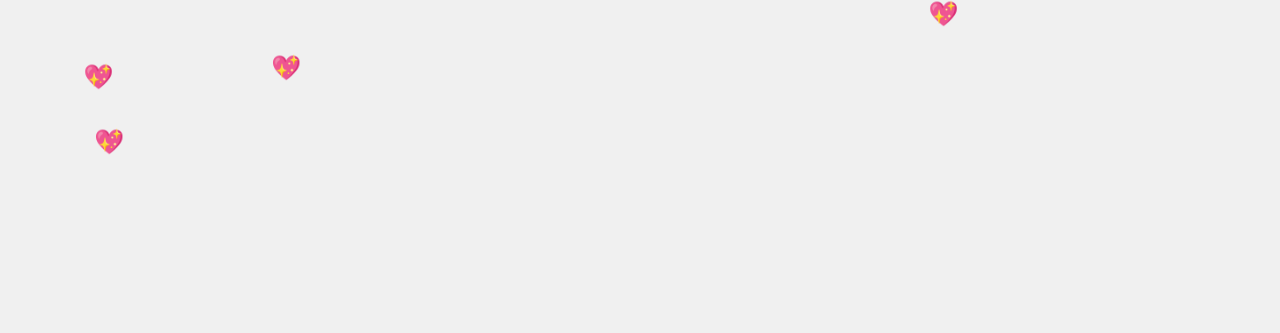
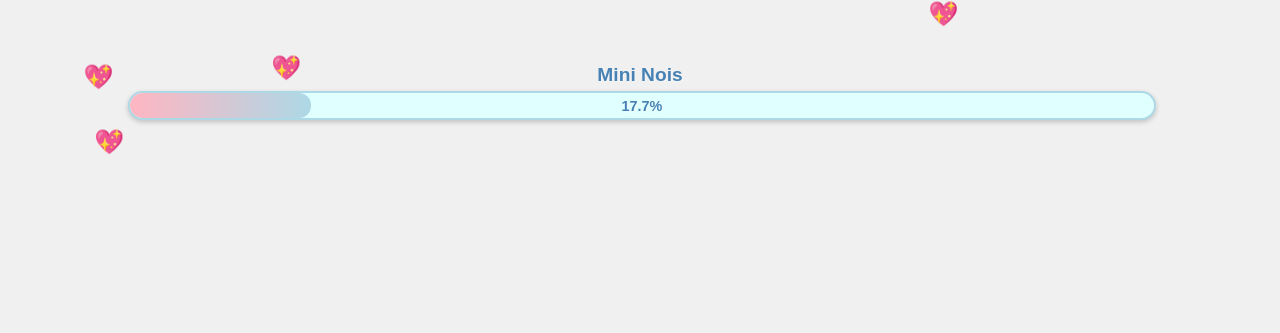
Before and after one commit to AbraaoM/many-hearts, a plain HTML site: page index.html in a window 1280 px wide. Shown: the top 333 px of the page. Drawn offline with Linux system fonts and the light colour scheme.

Commit message:
add mini-nois label

```diff
--- a/index.html
+++ b/index.html
@@ -8,20 +8,75 @@
         body {
             overflow: hidden;
             margin: 0;
-            background-color: #f0f0f0;
-            display: flex; /* Usar flexbox para centralizar */
-            justify-content: center; /* Centralizar horizontalmente */
-            align-items: center; /* Centralizar verticalmente */
-            min-height: 100vh; /* Garantir altura total da viewport */
-            position: relative; /* Para posicionar elementos absolutos dentro */
+            background-color: #f0f0f0; /* Fundo claro */
+            display: flex;
+            justify-content: center;
+            align-items: center;
+            min-height: 100vh;
+            position: relative;
+            font-family: 'Arial', sans-serif; /* Fonte mais suave */
         }
 
+        /* Container principal para a barra de progresso e a label */
+        #pregnancyInfoContainer {
+            position: absolute;
+            top: 8%; /* Ajusta a posição para acomodar a label acima */
+            left: 50%;
+            transform: translateX(-50%);
+            width: 80%; /* Largura do container */
+            text-align: center; /* Centraliza o conteúdo (label e barra) */
+            z-index: 15; /* Acima dos corações */
+        }
+
+        /* Estilo para a label acima da barra de progresso */
+        #pregnancyLabel {
+            font-size: 1.2em;
+            color: #4682b4; /* Cor azul bebê */
+            margin-bottom: 5px; /* Espaço entre a label e a barra */
+            font-weight: bold;
+            text-shadow: 1px 1px 2px rgba(255, 255, 255, 0.5); /* Sombra no texto */
+        }
+
+        /* Estilo para a barra de progresso da gestação */
+        #pregnancyProgressBarContainer {
+            width: 100%; /* Ocupa a largura total do container pai */
+            height: 25px; /* Altura da barra */
+            border: 2px solid #add8e6; /* Borda azul bebê */
+            border-radius: 15px; /* Cantos arredondados */
+            overflow: hidden;
+            background-color: #e0ffff; /* Fundo azul claro */
+            box-shadow: 0 2px 5px rgba(0, 0, 0, 0.2); /* Sombra suave */
+            position: relative; /* Para posicionar o texto percentual absolutamente */
+        }
+
+        #pregnancyProgressBar {
+            height: 100%;
+            width: 0%; /* Começa com 0% de progresso */
+            background: linear-gradient(to right, #ffb6c1, #add8e6); /* Gradiente rosa e azul */
+            border-radius: 12px; /* Cantos arredondados internos */
+            transition: width 0.8s ease-in-out; /* Transição suave para o preenchimento */
+            /* Removido display: flex, justify-content, align-items daqui */
+        }
+
+         #pregnancyProgressBarText {
+            position: absolute; /* Posição absoluta para centralizar sobre a barra */
+            top: 50%;
+            left: 50%;
+            transform: translate(-50%, -50%);
+            color: #4682b4; /* Cor do texto dentro da barra */
+            font-weight: bold;
+            font-size: 0.9em;
+            text-shadow: 1px 1px 2px rgba(255, 255, 255, 0.5); /* Sombra no texto */
+            z-index: 1; /* Garantir que o texto fique acima da barra de preenchimento */
+        }
+
+
         #coracaoPrincipal {
-            position: absolute; /* Manter posicionamento absoluto para o movimento */
+            position: absolute;
             font-size: 3em;
             color: red;
             user-select: none;
-            z-index: 10; /* Garantir que fique acima dos corações pequenos */
+            z-index: 10;
         }
 
         .coracaoPequeno {
@@ -29,8 +84,8 @@
             font-size: 1.5em;
             color: pink;
             user-select: none;
-            cursor: pointer; /* Indicar que é clicável */
-            transition: transform 0.2s ease-out, opacity 0.2s ease-out; /* Transição suave para burst */
+            cursor: pointer;
+            transition: transform 0.2s ease-out, opacity 0.2s ease-out;
         }
 
         /* Animação para o "burst" do coração pequeno */
@@ -53,19 +108,18 @@
             }
         }
 
-
         .textoExplosao {
             position: absolute;
-            font-size: 1em; /* Tamanho inicial pequeno */
-            color: #ff1493; /* Cor rosa choque */
+            font-size: 1em;
+            color: #ff1493;
             font-weight: bold;
             user-select: none;
-            opacity: 1; /* Opacidade inicial */
-            transform: translate(-50%, -50%) rotate(0deg); /* Centralizar e rotação inicial */
-            animation: crescerEsumir 1.5s ease-out forwards; /* Animação mais rápida */
-            z-index: 20; /* Garantir que fique acima de tudo */
-            pointer-events: none; /* Ignorar eventos de mouse no texto de explosão */
-            text-shadow: 0 0 5px #ff69b4, 0 0 10px #ff69b4; /* Sombra para efeito de brilho */
+            opacity: 1;
+            transform: translate(-50%, -50%) rotate(0deg);
+            animation: crescerEsumir 1.5s ease-out forwards;
+            z-index: 20;
+            pointer-events: none;
+            text-shadow: 0 0 5px #ff69b4, 0 0 10px #ff69b4;
         }
 
         @keyframes crescerEsumir {
@@ -75,19 +129,26 @@
                 transform: translate(-50%, -50%) rotate(0deg);
             }
             30% {
-                 font-size: 4em; /* Cresce rápido no início */
+                 font-size: 4em;
                  opacity: 1;
                  transform: translate(-50%, -50%) rotate(5deg);
             }
             100% {
-                font-size: 8em; /* Continua crescendo enquanto some */
-                opacity: 0; /* Desaparece */
-                transform: translate(-50%, -50%) rotate(-5deg); /* Rotação final */
+                font-size: 8em;
+                opacity: 0;
+                transform: translate(-50%, -50%) rotate(-5deg);
             }
         }
     </style>
 </head>
 <body>
+    <div id="pregnancyInfoContainer">
+        <div id="pregnancyLabel">Mini Nois</div>
+        <div id="pregnancyProgressBarContainer">
+            <div id="pregnancyProgressBar"></div>
+            <div id="pregnancyProgressBarText"></div>
+        </div>
+    </div>
     <div id="coracaoPrincipal">❤️</div>
 
     <script>
@@ -102,6 +163,36 @@
 
         const coracoesPequenos = [];
         const velocidadePequenos = 3; // Ajuste a velocidade dos corações pequenos
+
+        // Elementos da barra de progresso
+        const progressBar = document.getElementById('pregnancyProgressBar');
+        const progressBarText = document.getElementById('pregnancyProgressBarText');
+
+        // Dados da gestação (usando datas reais)
+        // Substitua pelas datas corretas da sua gestação
+        const startDate = new Date('2025-03-27');
+        const dueDate = new Date('2025-12-18');
+        const totalDurationMs = dueDate.getTime() - startDate.getTime();
+
+        // Função para atualizar a barra de progresso baseada em datas
+        function updateProgressBarBasedOnDate() {
+            const now = new Date();
+            const elapsedDurationMs = now.getTime() - startDate.getTime();
+            let progress = (elapsedDurationMs / totalDurationMs) * 100;
+
+            if (progress < 0) progress = 0;
+            if (progress > 100) progress = 100;
+
+            progressBar.style.width = progress + '%';
+            progressBarText.textContent = `${progress.toFixed(1)}%`;
+
+            if (progress < 100) {
+                requestAnimationFrame(updateProgressBarBasedOnDate);
+            } else {
+                 progressBarText.textContent = '100% - Bebê Chegou!';
+            }
+        }
+
 
         // Função para animar o coração principal
         function animarCoracaoPrincipal() {
@@ -122,7 +213,10 @@
 
             // Disparar corações pequenos aleatoriamente
             if (Math.random() < 0.01) { // Ajuste a frequência do disparo (0.01 = 1% por frame)
-                criarCoracaoPequeno(xPrincipal + larguraPrincipal / 2, yPrincipal + alturaPrincipal / 2);
+                // Garante que o coração principal esteja visível antes de disparar
+                if (coracaoPrincipal.style.display !== 'none') {
+                    criarCoracaoPequeno(xPrincipal + larguraPrincipal / 2, yPrincipal + alturaPrincipal / 2);
+                }
             }
 
             requestAnimationFrame(animarCoracaoPrincipal);
@@ -208,7 +302,7 @@
         function criarTextoExplosao(x, y) {
             const textoElemento = document.createElement('div');
             textoElemento.classList.add('textoExplosao');
-            textoElemento.textContent = 'VIVI!'; // Texto que aparece na explosão
+            textoElemento.textContent = 'BOOM!'; // Texto que aparece na explosão
             document.body.appendChild(textoElemento);
 
             // Posicionar o texto no local da explosão
@@ -221,21 +315,27 @@
             });
         }
 
-        // Inicialização quando a janela carrega
+        // Inicialização quando a janela carrega (única função onload)
         window.onload = () => {
             // Obter as dimensões do coração principal após o carregamento
             larguraPrincipal = coracaoPrincipal.offsetWidth;
             alturaPrincipal = coracaoPrincipal.offsetHeight;
-            // Iniciar as animações
+
+            // Iniciar as animações dos corações
             animarCoracaoPrincipal();
             animarCoracoesPequenos();
+
+            // Inicia a atualização da barra de progresso baseada em datas
+            updateProgressBarBasedOnDate();
         };
 
         // Atualizar dimensões do coração principal ao redimensionar a janela
         window.addEventListener('resize', () => {
             larguraPrincipal = coracaoPrincipal.offsetWidth;
             alturaPrincipal = coracaoPrincipal.offsetHeight;
+            // Nota: A barra de progresso já é responsiva devido à largura em %
         });
+
     </script>
 </body>
 </html>
```
